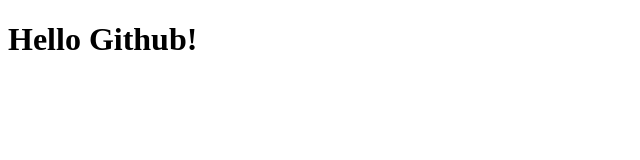
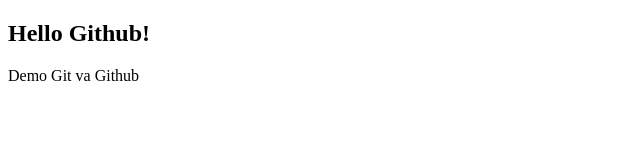
Before and after one commit to BuiThiMyVan/TestGithub, a plain HTML site: page index.html in a window 1280 px wide. Shown: the whole page, without its empty margins (0-640 px from the left). Drawn offline with Linux system fonts and the light colour scheme.

Commit message:
Change H1 to H2, add p tag

```diff
--- a/index.html
+++ b/index.html
@@ -7,6 +7,7 @@
 	<link rel="stylesheet" href="">
 </head>
 <body>
-	<h1>Hello Github!</h1>
+	<h2>Hello Github!</h2>
+	<p>Demo Git va Github</p>
 </body>
 </html>
```
